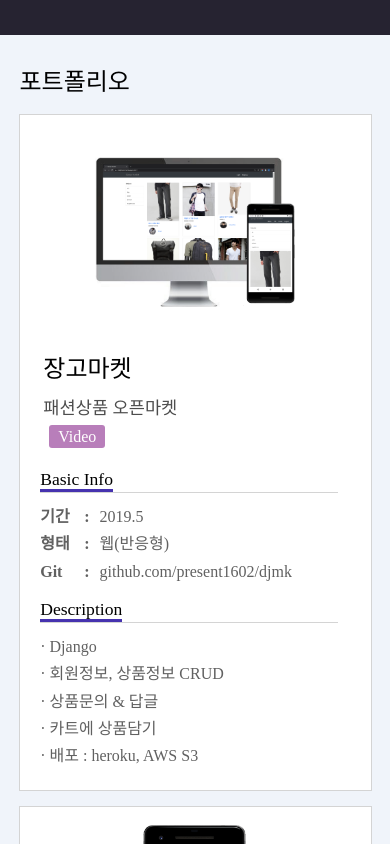
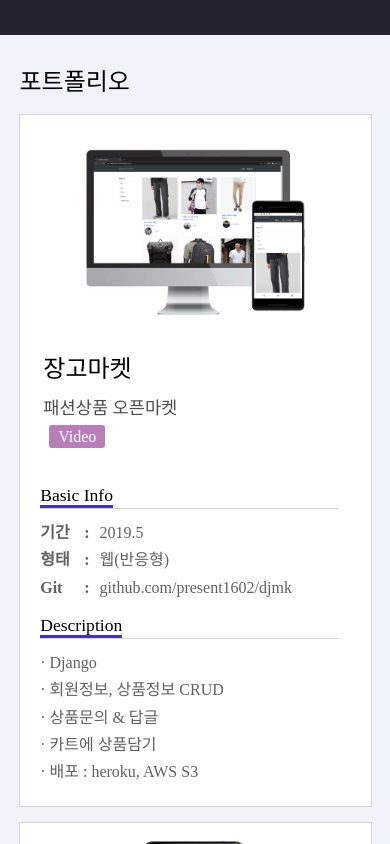
Before and after one commit to present1602/mscy, a React (Create React App) app: page / in a window 390 px wide. Shown: the part 1700-2544 px from the top of the page. Built offline with nearby package versions, Linux system fonts and the light colour scheme.

Commit message:
djmk thumbimage larger

```diff
--- a/src/components/Project/Project.css
+++ b/src/components/Project/Project.css
@@ -11,6 +11,10 @@
   line-height: 1.6em;
   font-size: 1.5em;
   color: rgba(77,77,77)
+}
+
+.projectDescription{
+  margin-top: 2em;
 }
 
 .subInfoTop{
@@ -35,10 +39,12 @@
 .projectImgBox{
   display: flex;
   align-items: center;
+  justify-content: center;
   padding: 0 10%;
   max-width: 200px;
   margin: 0 auto;
 }
+
 
 .projectImgBox > img{
   width: 100%;
@@ -46,7 +52,9 @@
   object-fit: contain;
 }
 
-
+#projectImg-djmk > img{
+  width: 290px;
+}
 
 @media only screen and (max-width: 768px) {
   .projectTitle{
@@ -72,6 +80,10 @@
     width: 200px;
     object-fit: contain;
   }
+  #projectImg-djmk > img{
+    width: 220px;
+  }
+
 }
 
 
@@ -91,4 +103,8 @@
     font-size: 1.5em;
     color: rgba(167,167,167)
   }
+
+  .projectDescription{
+    margin-top: 1em;
+  }
 }
--- a/src/components/Project/index.tsx
+++ b/src/components/Project/index.tsx
@@ -45,7 +45,7 @@ const Project = (props: any) => {
         {/* <div style={{ display: 'inline-block', height: '200px',
             background:`url(${String(imagePath)})`, backgroundSize: 'cover'
           }}> */}
-        <div className='projectImgBox'>
+        <div className='projectImgBox' id={`projectImg-${data.abbr}`}>
           <img src={String(imagePath)}
           />
         </div>
@@ -80,7 +80,7 @@ const Project = (props: any) => {
         </div>
       </div>
 
-      <div className="flex-res">
+      <div className="flex-res projectDescription">
         <div style={{ flex: 3.8, padding: '1%' }}>
           <p className='subInfoTop' >
             <span className='subInfoTitle'>Basic Info</span>
```
